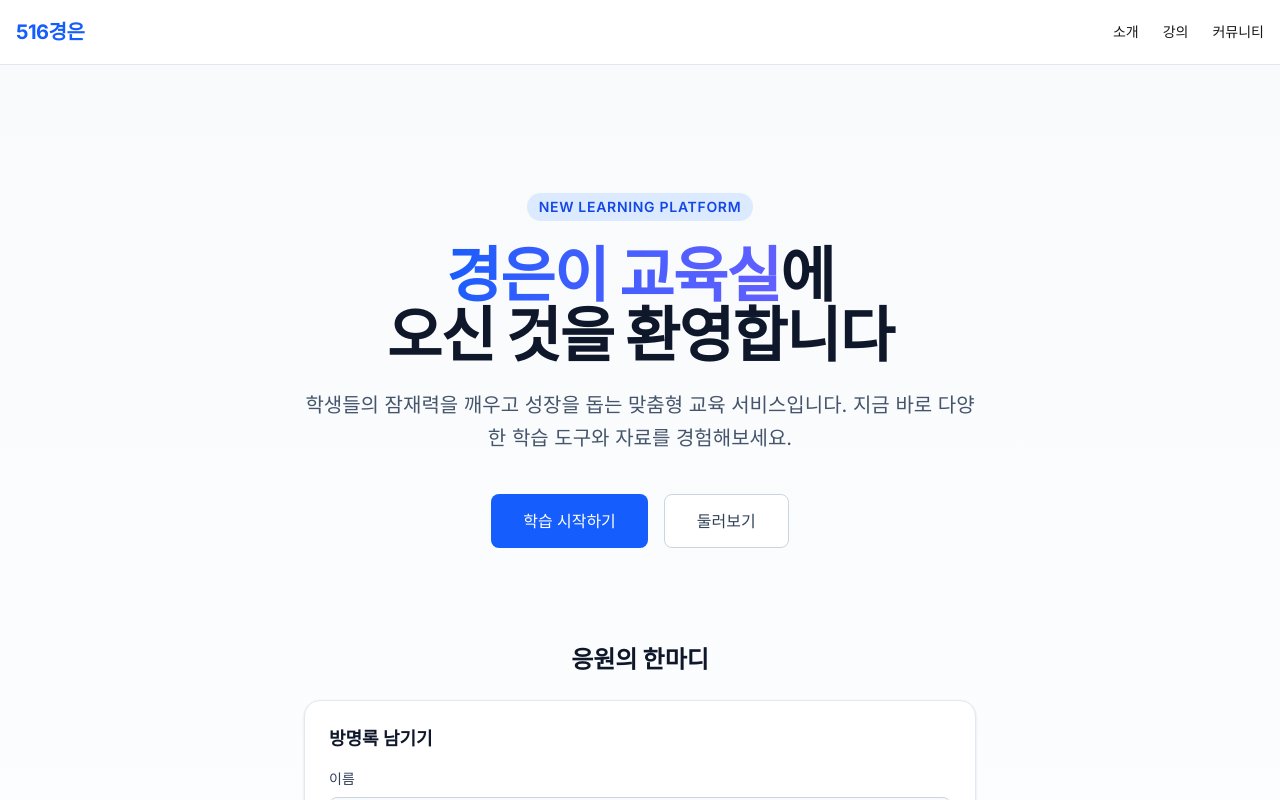
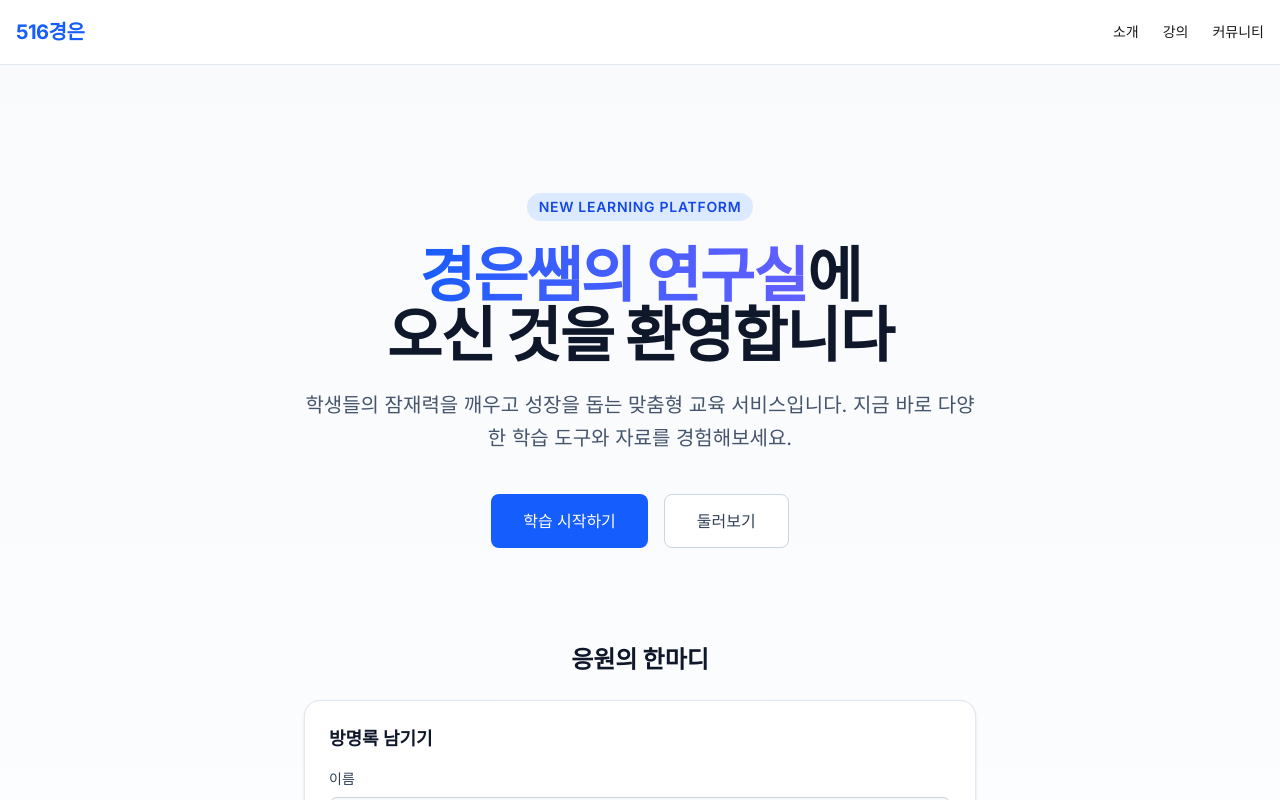
Before and after one commit to yge6055-max/516-, a Next.js app: page / in a window 1280 px wide. Shown: the top 800 px of the page. Built offline with nearby package versions, Linux system fonts and the light colour scheme; no server answers; the database is empty.

Commit message:
fix: 메인화면 텍스트 수정 (경은쌤의 연구실)

```diff
--- a/src/app/page.tsx
+++ b/src/app/page.tsx
@@ -17,7 +17,7 @@ export default async function Home() {
 
         <h1 className="text-4xl md:text-6xl font-extrabold tracking-tight text-slate-900 dark:text-white mb-6">
           <span className="text-transparent bg-clip-text bg-gradient-to-r from-blue-600 to-indigo-500">
-            경은이 교육실
+            경은쌤의 연구실
           </span>
           에<br className="hidden sm:block" /> 오신 것을 환영합니다
         </h1>
```
